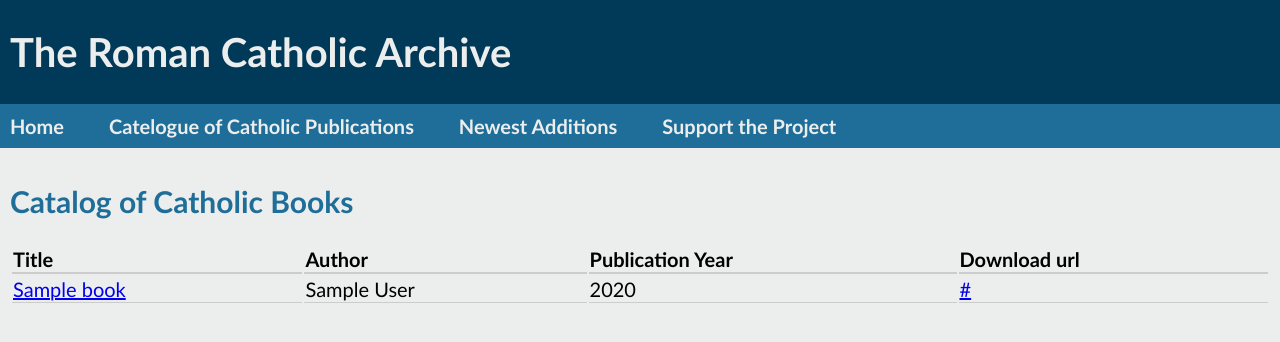
After one commit to DevTrad/TheRomanCatholicArchive.com, a Django app: page /catalog/ in a window 1280 px wide. The commit adds this page. Shown: the top 342 px of the page. Run offline with Django 3.2, Linux system fonts and the light colour scheme; tables that the repository leaves empty hold one stand-in row (values such as "Sample post").

Commit message:
added navigation, book urls, catalog page

```diff
--- a/CatholicArchive/books/admin.py
+++ b/CatholicArchive/books/admin.py
@@ -1,6 +1,5 @@
 from django.contrib import admin
 
-# Register your models here.
 from .models import Book
 
 admin.site.register(Book)
--- a/CatholicArchive/books/models.py
+++ b/CatholicArchive/books/models.py
@@ -1,10 +1,13 @@
 from django.db import models
+from django.utils import timezone
 
 # Create your models here.
 class Book(models.Model):
     title = models.CharField(max_length=200)
     author = models.CharField(max_length=200)
-    publication_date = models.DateField('date published')
+    download_url = models.CharField(max_length=200)
+    publication_year = models.IntegerField('year published', default=0)
+    date_created = models.DateTimeField(auto_now_add=True)
 
     def __str__(self):
         return self.title
--- a/CatholicArchive/books/static/books/styles.css
+++ b/CatholicArchive/books/static/books/styles.css
@@ -38,6 +38,32 @@ header h1, header a {
     text-decoration: none;
 }
 
+
+nav {
+    background-color: #1e6e99;
+    font-weight: bold;
+    padding: .5em;
+}
+
+nav a {
+    color: #eceeed;
+    text-decoration: none;
+    margin-right: 2em;
+}
+
 article {
     padding: .5em;
 }
+
+table {
+    width: 100%;
+}
+
+table th, table td {
+    text-align: left;
+    border-bottom: 1px solid #ccc;
+}
+
+table th {
+    border-bottom-width: 2px;
+}
--- a/CatholicArchive/books/templates/books/base_generic.html
+++ b/CatholicArchive/books/templates/books/base_generic.html
@@ -13,6 +13,12 @@
     <header>
         <a href="{% url 'books:index' %}"><h1>The Roman Catholic Archive</h1></a>
     </header>
+    <nav>
+        <a href="{% url 'books:index' %}">Home</a>
+        <a href="{% url 'books:catalog' %}">Catelogue of Catholic Publications</a>
+        <a href="">Newest Additions</a>
+        <a href="">Support the Project</a>
+    </nav>
     <article>
         {% block content %}{% endblock %}
     </article>
--- /dev/null
+++ b/CatholicArchive/books/templates/books/catalog.html
@@ -0,0 +1,35 @@
+{% extends 'books/base_generic.html' %}
+
+{% block content %}
+{% if books %}
+    <h1>Catalog of Catholic Books</h1>
+
+    <table>
+        <tr>
+            <th>Title</th>
+            <th>Author</th>
+            <th>Publication Year</th>
+            <th>Download url</th>
+        </tr>
+
+        {% for book in books %}
+            <tr>
+                <td>
+                    <a href="{% url 'books:detail' book.id %}">{{ book.title }}</a>
+                </td>
+                <td>
+                    {{ book.author }}
+                </td>
+                <td>
+                    {{ book.publication_year }}
+                </td>
+                <td>
+                    <a href="{{ book.download_url }}">{{ book.download_url }}</a>
+                </td>
+            </tr>
+        {% endfor %}
+    </table>
+{% else %}
+    <h1>No books found in database</h1>
+{% endif %}
+{% endblock %}
--- a/CatholicArchive/books/templates/books/detail.html
+++ b/CatholicArchive/books/templates/books/detail.html
@@ -4,5 +4,6 @@
 <h1>{{ book.title }}</h1>
 
 <strong>Author:</strong> {{ book.author }}<br>
-<strong>Publication Date:</strong> {{ book.publication_date }}
+<strong>Year Published:</strong> {{ book.publication_year }}<br>
+<strong>Download:</strong> <a href="{{ book.download_url }}">{{ book.download_url }}</a><br>
 {% endblock %}
--- a/CatholicArchive/books/urls.py
+++ b/CatholicArchive/books/urls.py
@@ -4,5 +4,6 @@ from . import views
 app_name = 'books'
 urlpatterns = [
     path('', views.IndexView.as_view(), name='index'),
+    path('catalog/', views.CatalogView.as_view(), name='catalog'),
     path('<int:pk>/', views.DetailView.as_view(), name='detail')
 ]
--- a/CatholicArchive/books/views.py
+++ b/CatholicArchive/books/views.py
@@ -10,7 +10,17 @@ class IndexView(generic.ListView):
 
     def get_queryset(self):
         """ return the most recently added books """
-        return Book.objects.order_by('-id')[:10]
+        return Book.objects.order_by('-id')[:5]
+
+
+class CatalogView(generic.ListView):
+    template_name = 'books/catalog.html'
+    context_object_name = 'books'
+
+    def get_queryset(self):
+        """ return books based on page """
+        return Book.objects.order_by('-id')
+
 
 class DetailView(generic.DetailView):
     model = Book
```
Also changed, not shown: CatholicArchive/books/migrations/0003_auto_20180211_1916.py (added), CatholicArchive/books/migrations/0004_book_date_created.py (added), CatholicArchive/books/migrations/0005_auto_20180211_2007.py (added).
